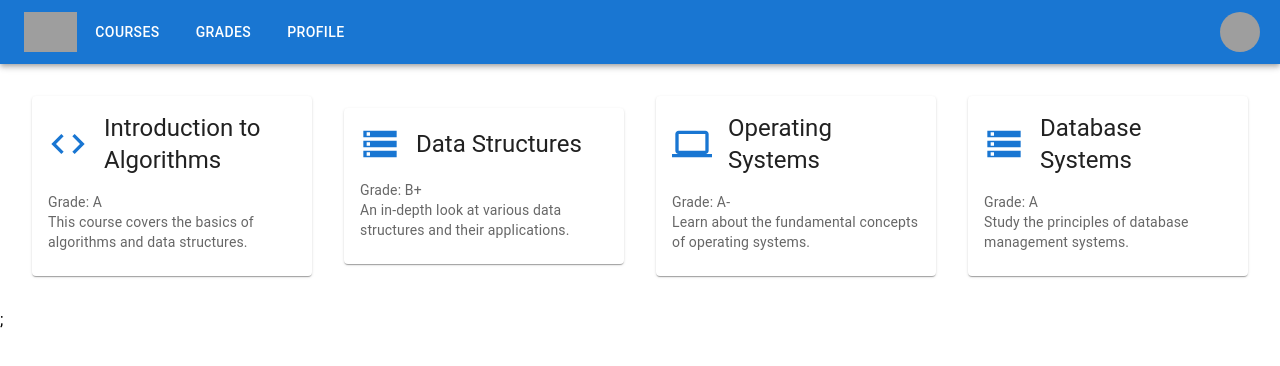
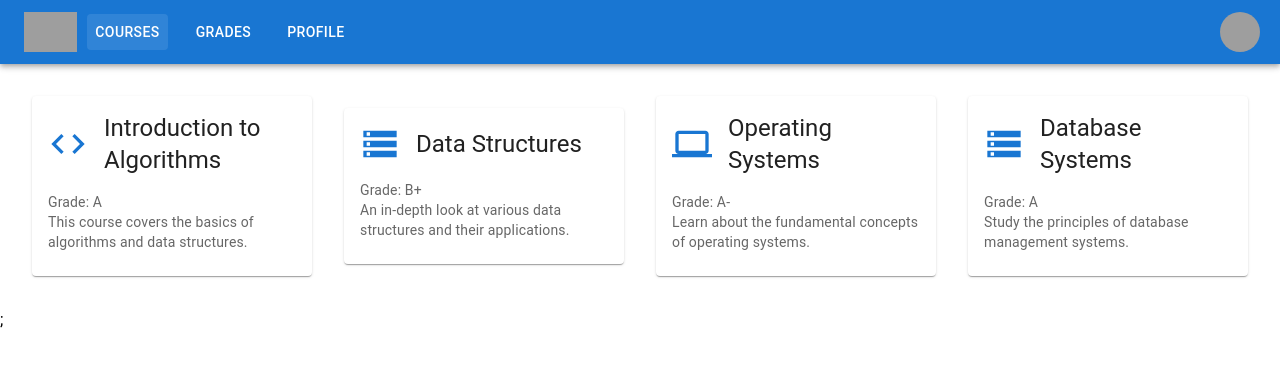
Before and after one commit to SathishAdithiyaaSV/LMS, a React (Vite) app in the folder client/: page / in a window 1280 px wide. Shown: the top 366 px of the page. Built offline with nearby package versions, Linux system fonts and the light colour scheme; grey boxes are pictures that could not be loaded.

Commit message:
Navbar UX enhanced

```diff
--- a/client/src/constants/navbar/Navbar.jsx
+++ b/client/src/constants/navbar/Navbar.jsx
@@ -19,7 +19,7 @@ const NavBar = () => {
         <Box display="flex" flexGrow={1} alignItems="center">
           <img src="https://www.iiitb.ac.in/includefiles/userfiles/images/iiitb_logo.png" alt="Institute Logo" style={{ height: 40, marginRight: 10 }} />
 
-          <Button color="inherit" style={{ marginRight: 20 }}>Courses</Button>
+          <Button color="inherit" style={{ marginRight: 20 }} sx={{backgroundColor: 'rgba(255, 255, 255, 0.1)'}}>Courses</Button>
           <Button color="inherit" style={{ marginRight: 20 }}>Grades</Button>
           <Button color="inherit" style={{ marginRight: 20 }}>Profile</Button>
         </Box>
```
